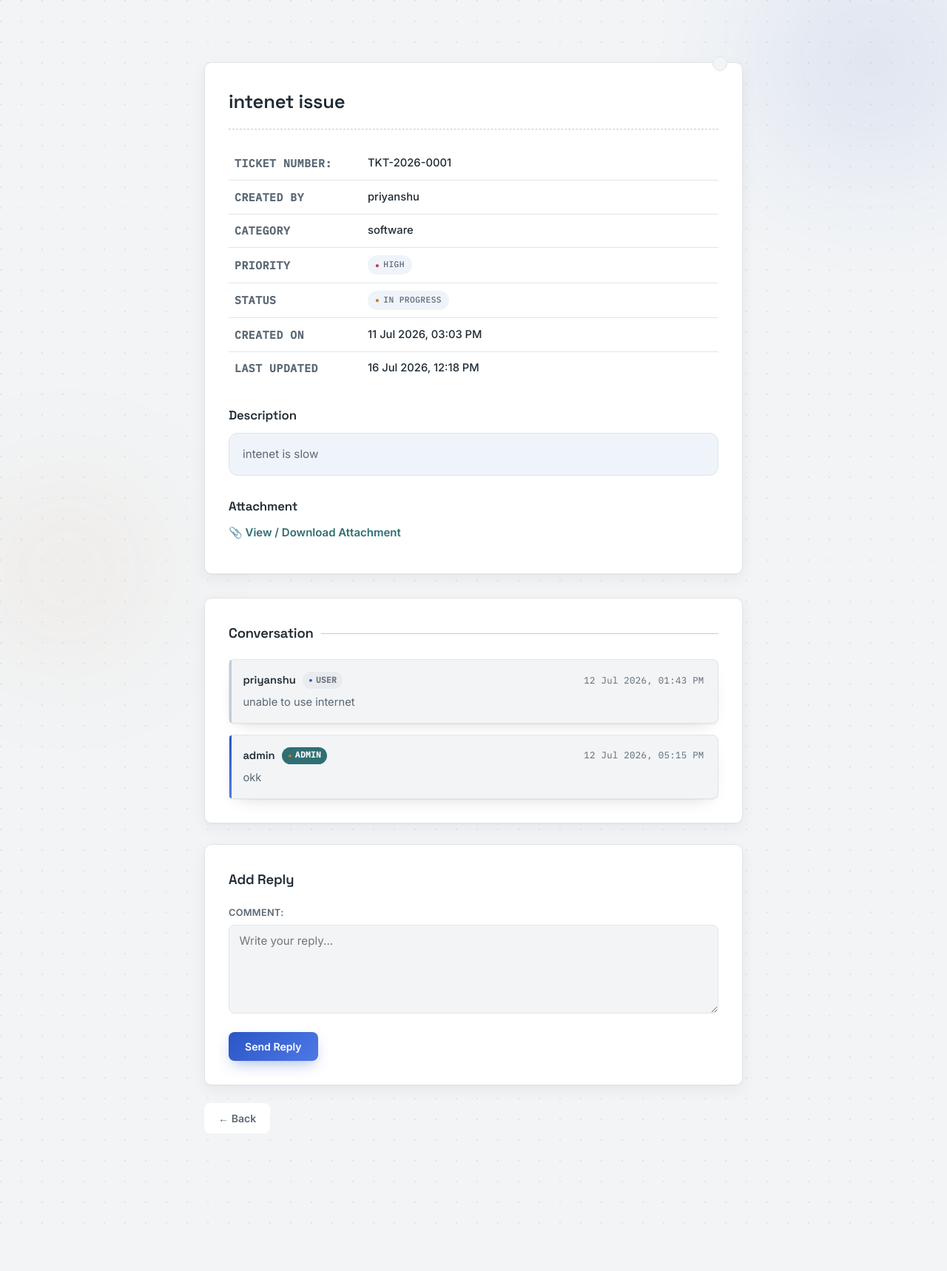
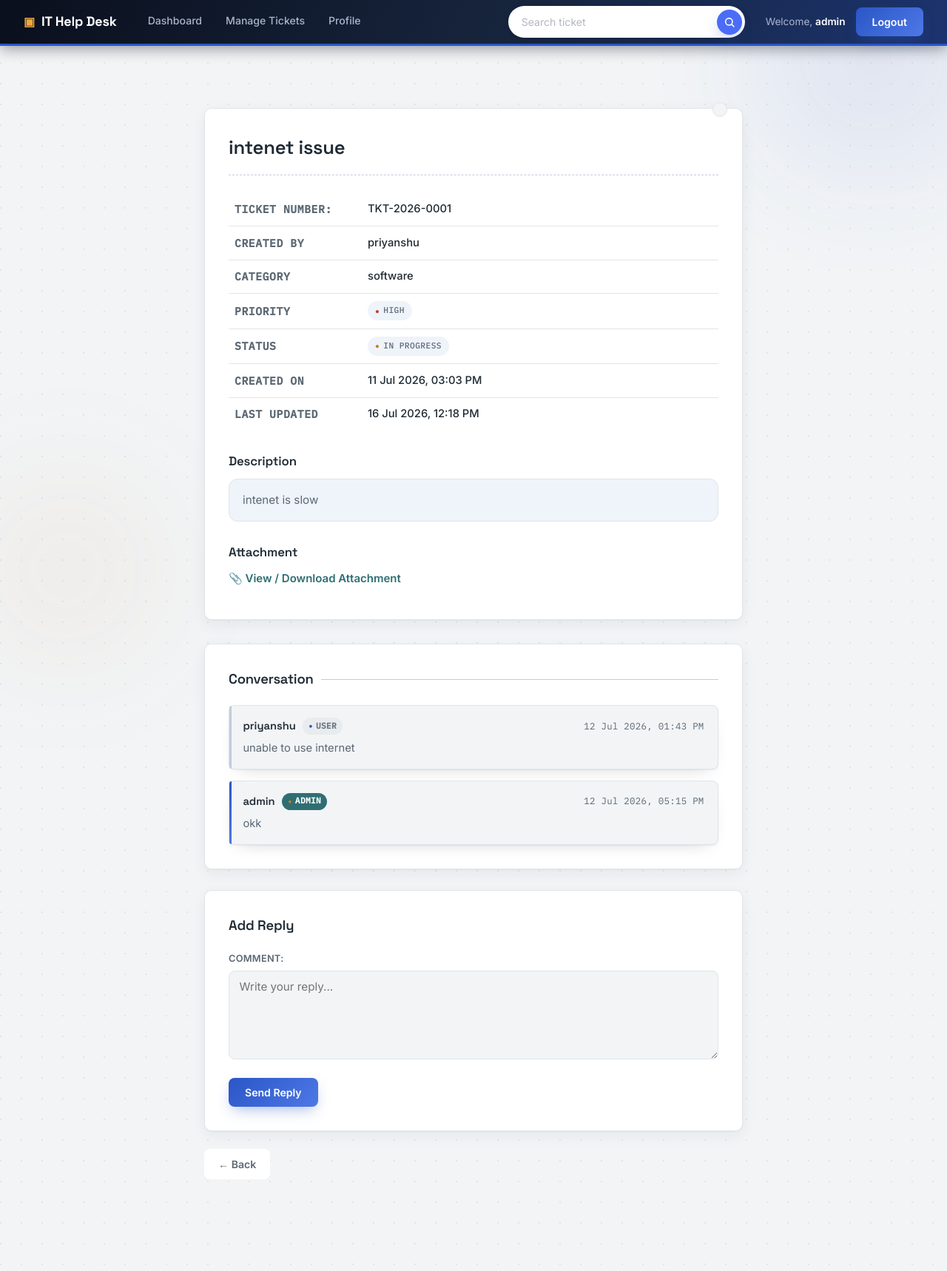
Before and after one commit to priyanshukaran75/HelpDesk, a Django app: page /ticket/1/ in a window 1280 px wide. Shown: the whole page at 74% size. Before the commit the page ends 1654 px from the top, so only its background shows below. Run offline with Django 5.2, Linux system fonts and the light colour scheme; a user stored in the database is signed in; data comes from the database, SQL or seed files in the repository; both versions use the stored data as it was after the commit.

Commit message:
adding header part

```diff
--- a/account/templates/account/manage_ticket_detail.html
+++ b/account/templates/account/manage_ticket_detail.html
@@ -21,8 +21,9 @@ Manage Ticket
     <p><strong>Status:</strong>
         {{ ticket.status }}
     </p>
-    <p><strong>Description:</strong></p>
-    <p>{{ ticket.description }}</p>
+    <p><strong>Description:</strong>
+        {{ ticket.description }}
+    </p>
     {% if ticket.attachment %}
         <p>
             <strong>Attachment:</strong>
--- a/ticket/static/css/base1.css
+++ b/ticket/static/css/base1.css
@@ -174,12 +174,19 @@ select:focus-visible {
   background: var(--gradient-header);
   padding: 0 32px;
   height: 62px;
-  position: sticky;
+  position: fixed;
   top: 0;
-  z-index: 20;
+  left: 0;
+  right: 0;
+  width: 100%;
+  z-index: 1000;
   border-bottom: 3px solid var(--brand);
   box-shadow: 0 4px 18px rgba(9, 14, 26, 0.4);
 }
+
+/* header is now out of document flow (position: fixed), so push the
+   page content down by the header's height to avoid overlap */
+body { padding-top: 62px; }
 
 #header .logo a {
   font-family: var(--font-display);
@@ -224,6 +231,92 @@ select:focus-visible {
 #header .menu li.selected a {
   color: #fff;
   border-bottom-color: var(--amber-light);
+}
+
+/* ------------------------------------------------------------------------
+   Header search
+   ------------------------------------------------------------------------ */
+.header-search .search-form {
+    display: flex;
+    align-items: center;
+    box-sizing: border-box;
+    background: #ffffff;
+    border: none;
+    border-radius: 999px;
+    padding: 4px;
+    padding-left: 18px;
+    width: 320px;
+    box-shadow: 0 2px 10px rgba(0, 0, 0, 0.12);
+}
+
+.header-search .search-form:focus-within {
+    box-shadow: 0 2px 14px rgba(0, 0, 0, 0.16), 0 0 0 3px rgba(74, 108, 247, 0.2);
+}
+
+.header-search .search-input {
+    flex: 1;
+    box-sizing: border-box;
+    border: none;
+    outline: none;
+    box-shadow: none;
+    background: transparent;
+    font-size: 0.88rem;
+    color: #2b2f38;
+    padding: 9px 0;
+    min-width: 0;
+    height: auto;
+}
+
+.header-search .search-input::placeholder {
+    color: #b3b7c0;
+}
+
+.header-search .search-input:focus {
+    box-shadow: none;
+    outline: none;
+}
+
+.header-search .search-btn {
+    box-sizing: border-box;
+    display: flex;
+    align-items: center;
+    justify-content: center;
+    width: 34px;
+    height: 34px;
+    min-width: 34px;
+    min-height: 34px;
+    max-width: 34px;
+    max-height: 34px;
+    flex-shrink: 0;
+    border: none;
+    border-radius: 50%;
+    background: #4a6cf7;
+    padding: 0;
+    margin: 0;
+    line-height: 0;
+    cursor: pointer;
+    transition: background 0.15s ease, transform 0.1s ease;
+}
+
+.header-search .search-btn svg {
+    display: block;
+    width: 16px;
+    height: 16px;
+    flex-shrink: 0;
+}
+
+.header-search .search-btn:hover {
+    background: #3a56e0;
+}
+
+.header-search .search-btn:active {
+    transform: scale(0.94);
+}
+
+@media (max-width: 480px) {
+    .header-search .search-form {
+        width: 100%;
+    }
 }
 
 .user-info {
@@ -1126,9 +1219,10 @@ a.btn:hover {
   .ticket-table tr { display: flex; flex-direction: column; padding: 10px 0; }
   .ticket-table th, .ticket-table td { padding: 2px 0; }
 
-  #header { flex-wrap: wrap; height: auto; padding: 12px 20px; gap: 12px; }
+  #header { flex-wrap: wrap; height: auto; padding: 12px 20px; gap: 12px; position: fixed; }
   #header nav { order: 3; flex-basis: 100%; }
   #header .menu { flex-wrap: wrap; }
+  body { padding-top: 168px; }
   #content { padding: 28px 18px 60px; }
   .tickets-grid { grid-template-columns: 1fr; }
   .profile-card { padding: 24px; }
--- a/ticket/templates/base1.html
+++ b/ticket/templates/base1.html
@@ -6,6 +6,84 @@
   <link href="{% static "css/base1.css" %}" rel="stylesheet">
 </head>
 <body>
+ <div class="header-section">
+    <!-- Header -->
+    <header id="header">
+        <div class="logo">
+            <a href="{% url 'dashboard' %}">
+                IT Help Desk
+            </a>
+        </div>
+        {% if request.user.is_authenticated %}
+        <nav>
+            <ul class="menu">
+                <li {% if section == "dashboard" %}class="selected"{% endif %}>
+                    <a href="{% url 'dashboard' %}">
+                        Dashboard
+                    </a>
+                </li>
+                {% if not request.user.is_staff %}
+                <li {% if section == "tickets" %}class="selected"{% endif %}>
+                    <a href="{% url 'myticket' %}">
+                        My Tickets
+                    </a>
+                </li>
+                {% endif%}
+                {% if request.user.is_staff %}
+                <li {% if section == "manage" %}class="selected"{% endif %}>
+                    <a href="{% url 'manage_tickets' %}">
+                        Manage Tickets
+                    </a>
+                </li>
+                {% endif %}
+                <li {% if section == "profile" %}class="selected"{% endif %}>
+                    <a href="{% url 'profile' request.user.username %}">
+                        Profile
+                    </a>
+                </li>
+            </ul>
+        </nav>
+
+        <!-- Search -->
+       <div class="header-search">
+            <form action="{% url 'search_ticket' %}" method="get" class="search-form">
+                <input
+                    type="text"
+                    name="search"
+                    class="search-input"
+                    placeholder="Search ticket"
+                    autocomplete="off">
+                <button type="submit" class="search-btn" aria-label="Search">
+                    <svg xmlns="http://www.w3.org/2000/svg" width="16" height="16" viewBox="0 0 24 24" fill="none" stroke="#ffffff" stroke-width="2.4" stroke-linecap="round" stroke-linejoin="round">
+                        <circle cx="11" cy="11" r="7"></circle>
+                        <line x1="21" y1="21" x2="16.65" y2="16.65"></line>
+                    </svg>
+                </button>
+            </form>
+        </div>
+        {% endif %}
+        <div class="user-info">
+            {% if request.user.is_authenticated %}
+                <span>
+                    Welcome,
+                    <strong>
+                        {{ request.user.first_name|default:request.user.username }}
+                    </strong>
+                </span>
+                <form action="{% url 'logout' %}" method="post">
+                    {% csrf_token %}
+                    <button type="submit">
+                        Logout
+                    </button>
+                </form>
+            {% else %}
+                <a href="{% url 'login' %}">Login</a>
+                |
+                <a href="{% url 'register' %}">Register</a>
+            {% endif %}
+        </div>
+    </header>
+  </div>
 <div id="content">
     {% block content %}
     {% endblock %}
```
Also changed, not shown: db.sqlite3.
